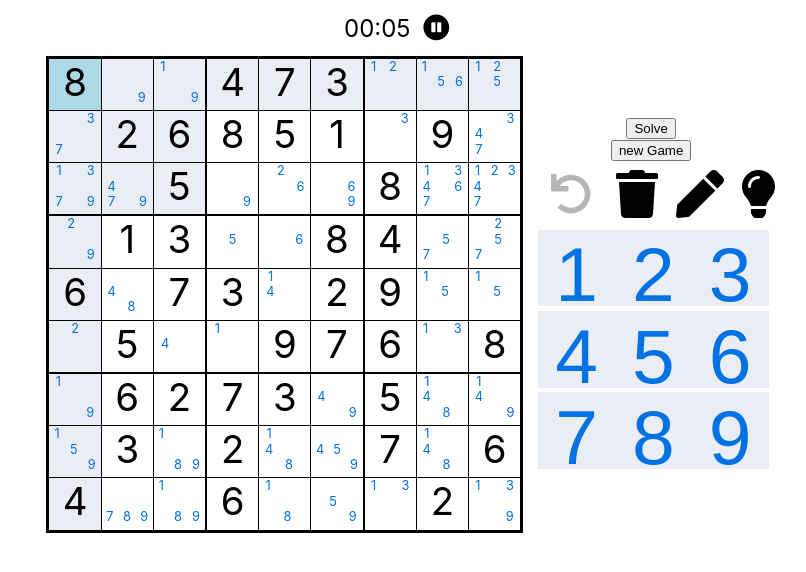
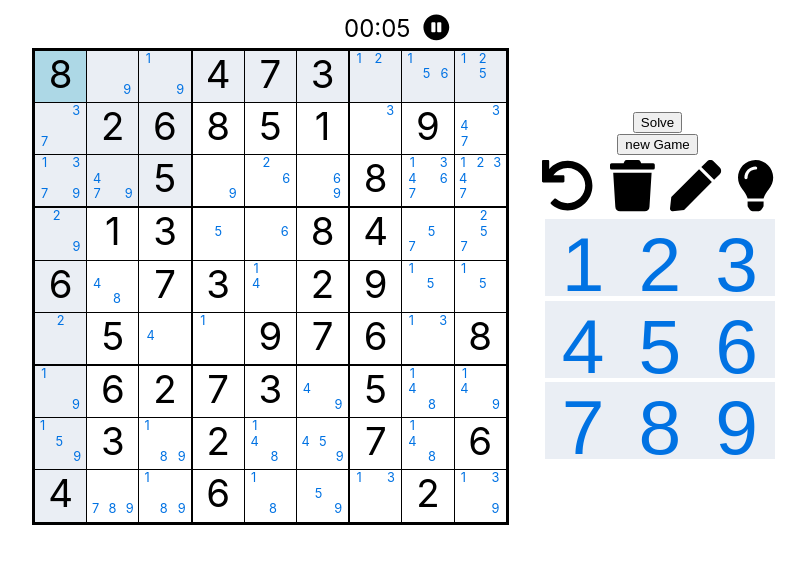
Before and after one commit to murugu-21/sudoku-tool, a React (Create React App) app: page / in a window 1280 px wide. Shown: the top 572 px of the page, without its empty margins (240-1046 px from the left). Built offline with nearby package versions, Linux system fonts and the light colour scheme.

Commit message:
fix: relative rendering

```diff
--- /dev/null
+++ b/src/components/Expire.js
@@ -0,0 +1,15 @@
+import { useEffect, useState } from "react";
+
+const Expire = (props) => {
+  const [visible, setVisible] = useState(true);
+
+  useEffect(() => {
+    setTimeout(() => {
+      setVisible(false);
+    }, props.delay);
+  }, [props.delay]);
+
+  return visible ? <div>{props.children}</div> : <div />;
+};
+
+export default Expire;
--- a/src/components/Game.js
+++ b/src/components/Game.js
@@ -14,6 +14,7 @@ import HiddenSingle from "./HiddenSingle";
 import GenerateCandidates from "./GenerateCandidates";
 import Validate from "./Validate";
 import DummyBoard from "./DummyBoard";
+import Expire from "./Expire";
 const Game = () => {
   const [min, setMin] = useState(0);
   const [sec, setSec] = useState(0);
@@ -31,6 +32,7 @@ const Game = () => {
   const [isPuzzle, setIsPuzzle] = useState(
     [...Array(9)].map(() => Array(9).fill(false))
   );
+  const [message, setMessage] = useState(null);
   const updateBoard = (newBoard, row, col) => {
     let newHistory = JSON.parse(JSON.stringify(history));
     let newMismatch = Validate(newBoard);
@@ -48,7 +50,11 @@ const Game = () => {
   const handleInput = (key) => {
     let newBoard = JSON.parse(JSON.stringify(board));
     if (key === "Delete") {
+      if (isPuzzle[row][col]) {
+        setMessage("No can dos ville babydoll!!!");
+      } else {
         newBoard[row][col] = null;
+      }
     } else {
       if (isPen) {
         if (
@@ -131,6 +137,7 @@ const Game = () => {
         }}
       />
       <div className="flex-container">
+        <div className="board-container" style={{ marginRight: "3%" }}>
           {play && (
             <Board
               board={board}
@@ -144,6 +151,7 @@ const Game = () => {
               }}
             />
           )}
+
           {!play && (
             <DummyBoard
               play={() => {
@@ -151,6 +159,11 @@ const Game = () => {
               }}
             />
           )}
+          {console.log(message) && message && (
+            <Expire delay="5000" children={message}></Expire>
+          )}
+        </div>
+
         <div className="flex-column-container">
           <button onClick={() => handleSolve()}>Solve</button>
           <NewGame />
--- a/src/components/Tools.css
+++ b/src/components/Tools.css
@@ -1,11 +1,19 @@
 .Tools {
   display: flex;
   flex-direction: row;
+  justify-content: space-between;
 }
 .undo {
   border: none;
   background-color: transparent;
 }
-.item {
-  margin: 4%;
+@media only screen and (max-width: 600px) {
+  .item {
+    font-size: 10vw;
+  }
 }
+@media only screen and (min-width: 600px) {
+  .item {
+    font-size: 4vw;
+  }
+}
--- a/src/components/Tools.js
+++ b/src/components/Tools.js
@@ -9,22 +9,22 @@ import "./Tools.css";
 const Tools = (props) => {
   return (
     <div className="Tools">
-      <button
+      <div
+        className="item undo"
         key={0}
-        className="item undo"
         disabled={props.disable}
         onClick={() => props.handleUndo()}
       >
-        <FontAwesomeIcon icon={faUndo} size="3x" />
-      </button>
+        <FontAwesomeIcon icon={faUndo} size="1x" />
+      </div>
       <div className="item" key={1} onClick={() => props.onDelete()}>
-        <FontAwesomeIcon icon={faTrash} size="3x" />
+        <FontAwesomeIcon icon={faTrash} size="1x" />
       </div>
       <div className="item" key={2} onClick={() => props.changePen()}>
         <FontAwesomeIcon
           icon={faPen}
           style={{ color: props.isPen ? "blue" : "black" }}
-          size="3x"
+          size="1x"
         />
       </div>
       <div
@@ -35,7 +35,7 @@ const Tools = (props) => {
         }}
         style={{ color: props.isGenerate ? "red" : "black" }}
       >
-        <FontAwesomeIcon icon={faLightbulb} size="3x" />
+        <FontAwesomeIcon icon={faLightbulb} size="1x" />
       </div>
     </div>
   );
```
Lines whose indentation alone changed are shown as unchanged.
